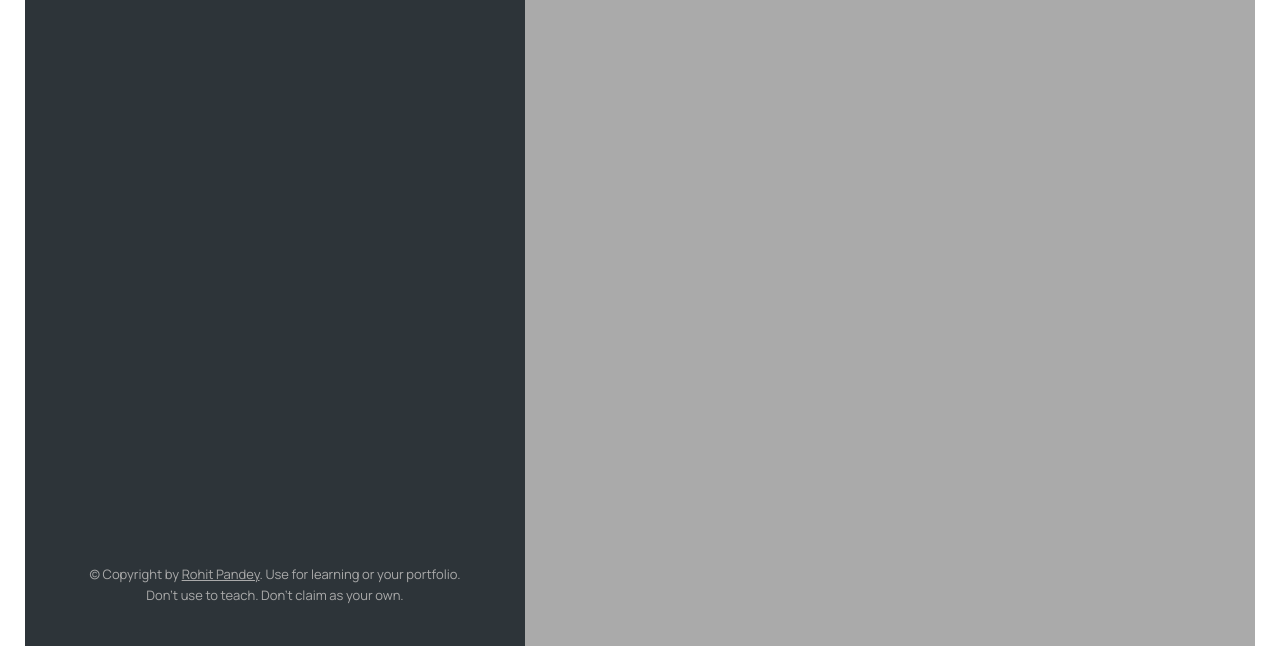
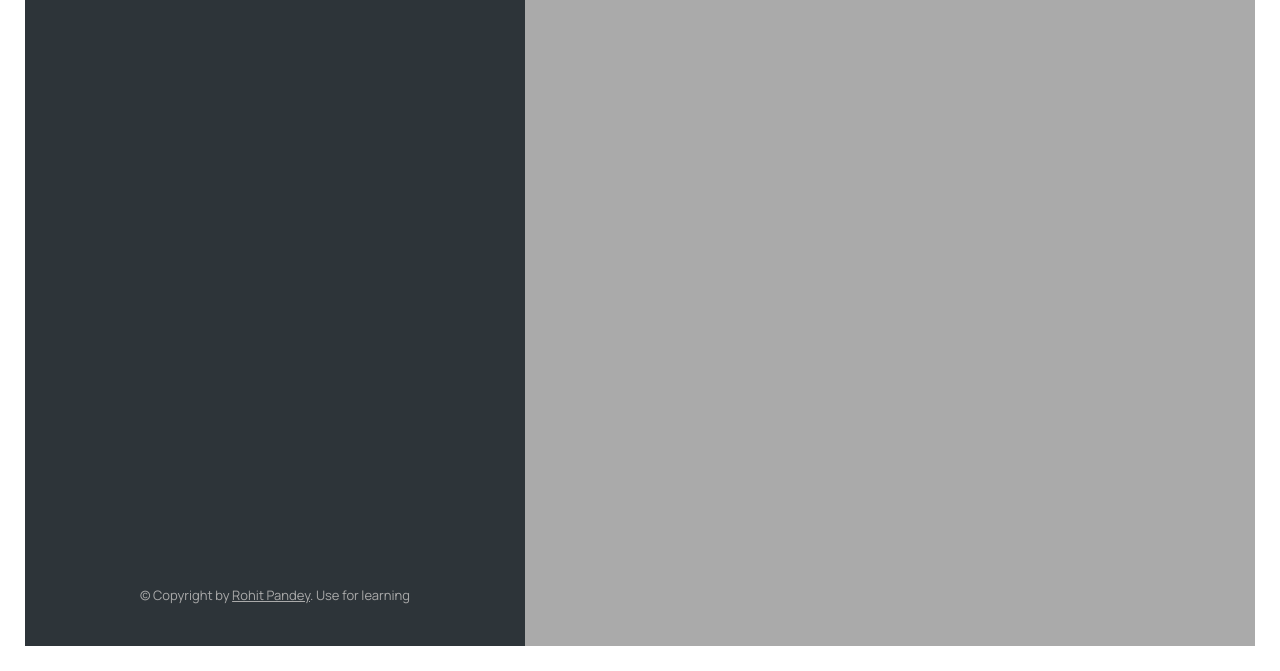
Before and after one commit to rohit00712/Mapty, a plain HTML site: page index.html in a window 1280 px wide. Shown: the part 129-800 px from the top of the page. Drawn offline with nearby package versions, Linux system fonts and the light colour scheme.

Commit message:
Update index.html
Updated

```diff
--- a/index.html
+++ b/index.html
@@ -80,8 +80,7 @@
           target="_blank"
           href="https://twitter.com"
           >Rohit Pandey</a
-        >. Use for learning or your portfolio. Don't use to teach. Don't claim
-        as your own.
+        >. Use for learning
       </p>
     </div>
 
```
